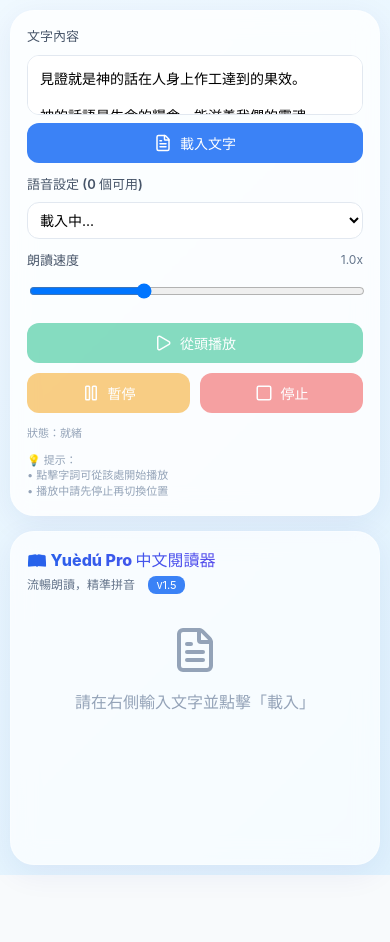
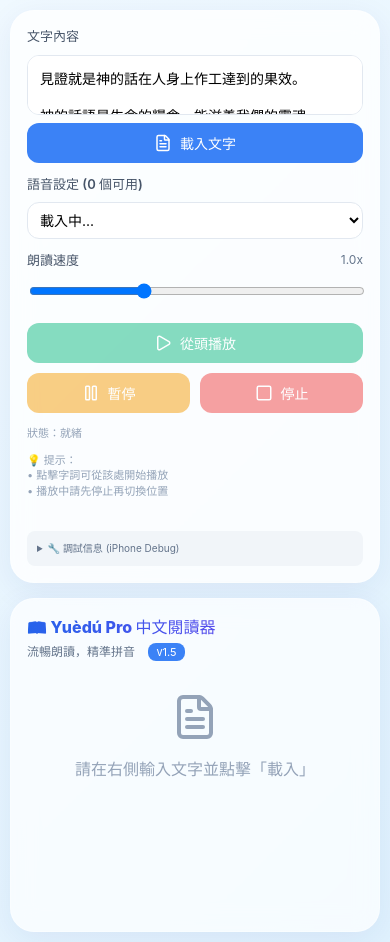
Before and after one commit to v2ryan/voice, a React (Vite) app: page / in a window 390 px wide. Before the commit the page ends 875 px from the top, so only its background shows below. Built offline with nearby package versions, Linux system fonts and the light colour scheme.

Commit message:
v1.8: Add debug info panel to troubleshoot iPhone voice issues

```diff
--- a/src/App.jsx
+++ b/src/App.jsx
@@ -302,6 +302,25 @@ function App() {
           • 點擊字詞可從該處開始播放<br />
           • 播放中請先停止再切換位置
         </div>
+
+        {/* Debug Info for iPhone troubleshooting */}
+        <div style={{ marginTop: '20px', padding: '10px', background: '#f1f5f9', borderRadius: '8px', fontSize: '10px', color: '#64748b', overflow: 'hidden' }}>
+          <details>
+            <summary>🔧 調試信息 (iPhone Debug)</summary>
+            <div style={{ marginTop: '5px' }}>
+              <p>User Agent: {navigator.userAgent}</p>
+              <p>Selected Index: {selectedVoiceIndex}</p>
+              <p>Voices Found: {availableVoices.length}</p>
+              <div style={{ maxHeight: '150px', overflowY: 'auto', border: '1px solid #e2e8f0' }}>
+                {availableVoices.map((v, i) => (
+                  <div key={i} style={{ padding: '2px', borderBottom: '1px solid #eee', background: i === selectedVoiceIndex ? '#bfdbfe' : 'transparent' }}>
+                    {i}: {v.name} ({v.lang}) {v.localService ? '[Local]' : '[Network]'}
+                  </div>
+                ))}
+              </div>
+            </div>
+          </details>
+        </div>
       </div>
     </div>
   )
```
